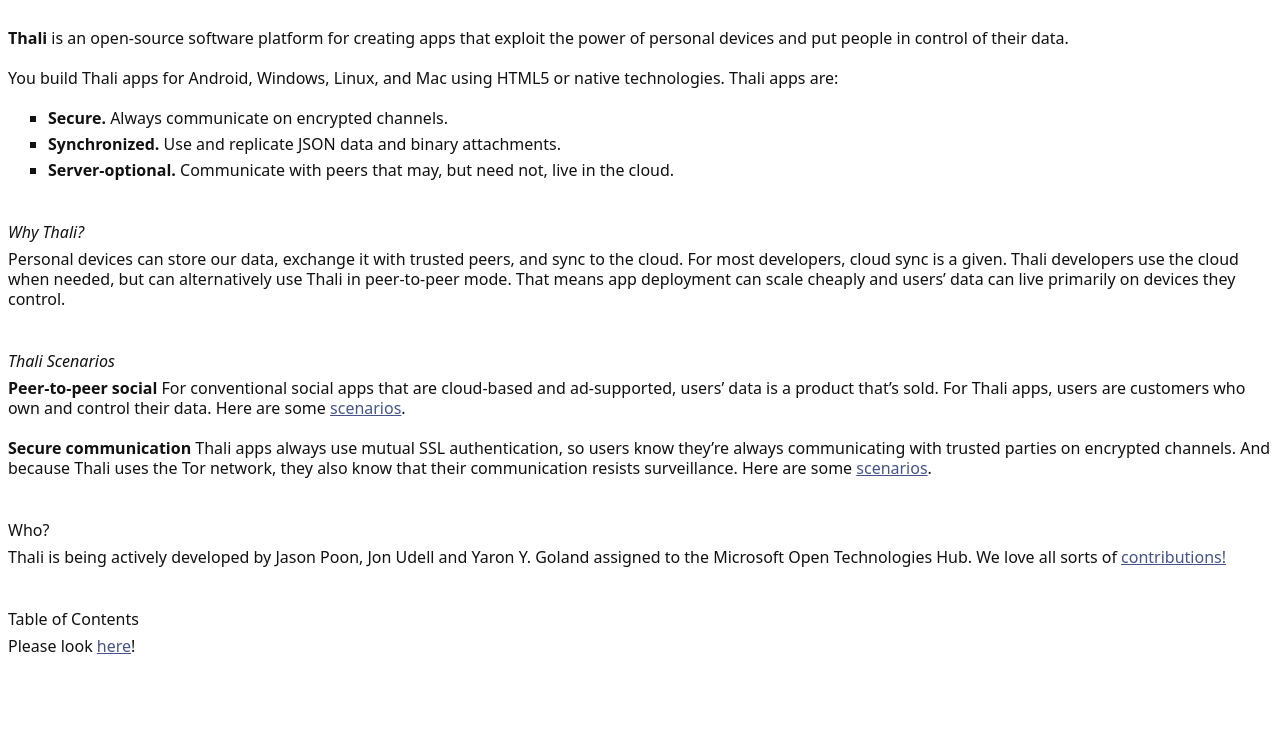
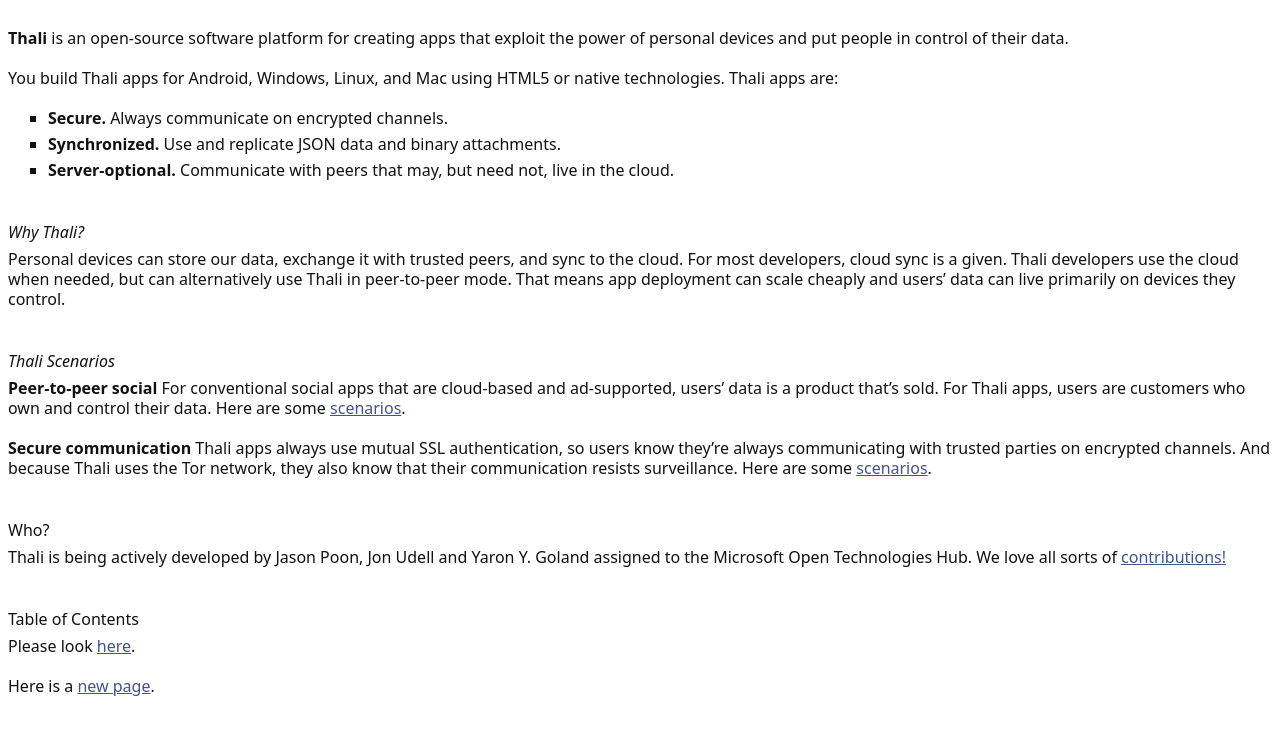
Before and after one commit to judell/thali, a Jekyll site: the page built from index.md, in a window 1280 px wide. Shown: the top 735 px of the page. Built offline with Jekyll 4.4.1, drawn with Linux system fonts in a browser that asks for light colours.

Commit message:
Update index.md

```diff
--- a/index.md
+++ b/index.md
@@ -28,4 +28,6 @@
 
 ### Table of Contents
 
-Please look [here](TableOfContents)!
+Please look [here](TableOfContents).
+
+Here is a [new page](NewPage).
```
